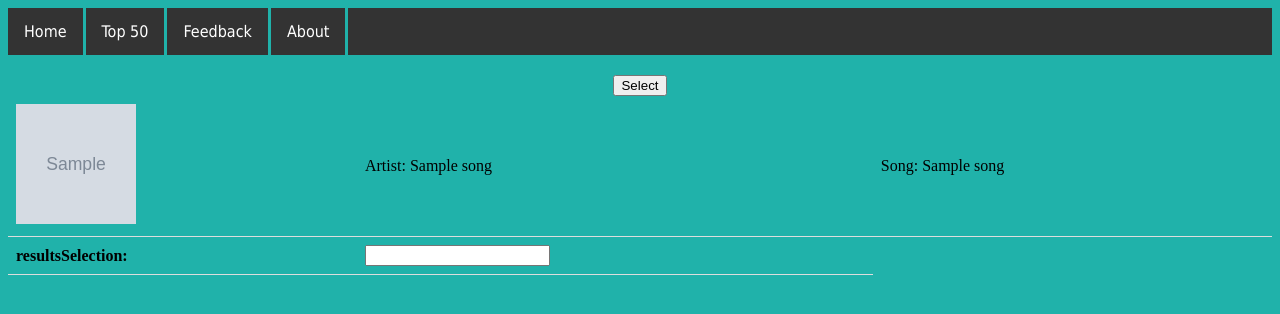
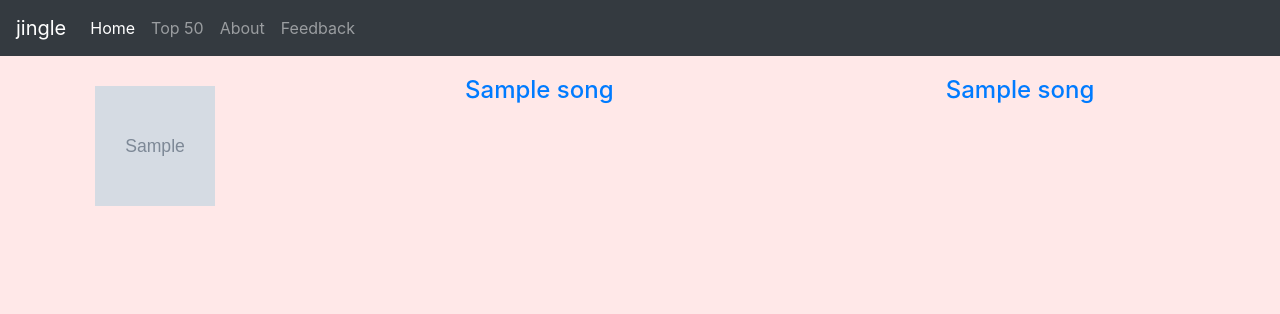
Before and after one commit to dantecoupet/jingle, a Django app: template project/jingle/templates/jingle/top_results.html in a window 1280 px wide. Shown: the top 314 px of the page. Run offline with Django 3.2, Linux system fonts and the light colour scheme; tables that the repository leaves empty hold one stand-in row (values such as "Sample post"); the template is opened without the code that fills it: values that come from a table or form of the project are taken from there, most other values are stand-ins (such as "Sample title", 1, 10 or a date in 2020); grey boxes marked "Sample" are stand-in pictures; some libraries are stand-ins or nearby versions.

Commit message:
implemented css (dante)
made the home page look nicer
made the search results page nicer

```diff
--- a/project/django_project/settings.py
+++ b/project/django_project/settings.py
@@ -25,7 +25,7 @@ SECRET_KEY = '@x%j8tmq$(qp64z@o!hlgzop9njvfcxp4%pw+!#q(3*i&fbl$9'
 # SECURITY WARNING: don't run with debug turned on in production!
 DEBUG = True
 
-ALLOWED_HOSTS = ['144.174.212.122','localhost','10.136.238.246']
+ALLOWED_HOSTS = ['144.174.212.122','localhost','10.136.238.246','127.0.0.1']
 
 
 # Application definition
--- a/project/feedback.txt
+++ b/project/feedback.txt
@@ -1,3 +1,9 @@
 
 04/02/2020 22:41:
 Hello Hello test tes
+
+04/02/2020 22:55:
+poop
+
+04/02/2020 23:35:
+my poop is stinky
--- a/project/jingle/static/jingle/homePage.css
+++ b/project/jingle/static/jingle/homePage.css
@@ -1,5 +1,5 @@
 /*Search Bar CSS*/
-input{
+input {
 	font-family: Tahoma, Geneva, sans-serif;
 	outline: none;
 	width:50px;
@@ -22,7 +22,3 @@ input:hover{
 	padding:0px 20px 0px 45px;
 	color:#333;
 }
-
-div{
-	padding-top: 250px;
-}
--- a/project/jingle/static/jingle/navBar.css
+++ /dev/null
@@ -1,41 +0,0 @@
-ul {
-	list-style-type: none;
-	margin: 0;
-	padding: 0;
-	overflow: hidden;
-	background-color: #333;
-	position: -webkit-sticky; /* Safari */
-	position: sticky;
-	top: 0;
-}
-
-li {
-	float: left;
-	border-right: 3px solid lightseagreen;
-}
-
-li a {
-	font-family: Tahoma, Geneva, sans-serif;
-	display: block;
-	color: white;
-	text-align: center;
-	padding: 14px 16px;
-	text-decoration: none;
-}
-
-/* Change the link color to #111 (black) on hover */
-li a:hover {
-	background-color: #111;
-}
-.active {
-	background-color: #4CAF50;
-}
-
-div{
-	padding-top: 20px;
-}
-
-body{
-	background:lightseagreen;
-	text-align:center;
-}
--- a/project/jingle/static/jingle/searchResults.css
+++ b/project/jingle/static/jingle/searchResults.css
@@ -1,16 +1,12 @@
-table {
-	border-collapse: collapse;
-	width: 100%;
+div.result-row:hover {
+	background-color: #FFD6D7;
 }
 
-th, td {
-	padding: 8px;
-	text-align: left;
-	border-bottom: 1px solid #ddd;
+.result-row {
+	margin-top: 20px;
+	margin-bottom: 20px;
 }
 
-tr:hover {background-color:#f5f5f5;}
-
-div{
-	padding-top: 20px;
+.result-img {
+	margin: 10px;
 }
--- /dev/null
+++ b/project/jingle/static/jingle/styles.css
@@ -0,0 +1,3 @@
+.custom-bg {
+    background-color: #FFE8E8;
+}
--- a/project/jingle/templates/jingle/top_results.html
+++ b/project/jingle/templates/jingle/top_results.html
@@ -1,43 +1,70 @@
+{% load static %}
 <!DOCTYPE html>
-<html>
+<!--[if lt IE 7]>      <html class="no-js lt-ie9 lt-ie8 lt-ie7"> <![endif]-->
+<!--[if IE 7]>         <html class="no-js lt-ie9 lt-ie8"> <![endif]-->
+<!--[if IE 8]>         <html class="no-js lt-ie9"> <![endif]-->
+<!--[if gt IE 8]><!--> <html class="no-js"> <!--<![endif]-->
 	<head>
+		<meta charset="utf-8">
+		<meta http-equiv="X-UA-Compatible" content="IE=edge">
 		<title>Search Results</title>
+		<meta name="description" content="">
+		<meta name="viewport" content="width=device-width, initial-scale=1">
+		<link rel="stylesheet" type="text/css" href="{% static 'jingle/searchresults.css' %}">
+		<link rel="stylesheet" type="text/css" href="{% static 'jingle/styles.css' %}">
+		<link rel="stylesheet" href="https://stackpath.bootstrapcdn.com/bootstrap/4.4.1/css/bootstrap.min.css" integrity="sha384-Vkoo8x4CGsO3+Hhxv8T/Q5PaXtkKtu6ug5TOeNV6gBiFeWPGFN9MuhOf23Q9Ifjh" crossorigin="anonymous">
 	</head>
+	<body class="custom-bg">
+		<!--[if lt IE 7]>
+			<p class="browsehappy">You are using an <strong>outdated</strong> browser. Please <a href="#">upgrade your browser</a> to improve your experience.</p>
+		<![endif]-->
 
-	{% load static %}
-	<link rel="stylesheet" type="text/css" href="{% static 'jingle/navBar.css' %}">
-	<ul>
-		<li><a href="/">Home</a></li>
-		<li><a href="">Top 50</a></li>
-		<li><a href="/feedback/">Feedback</a></li>
-		<li><a href="">About</a></li>
-	</ul>
+		<nav class="navbar navbar-expand-lg navbar-dark bg-dark">
+			<span class="navbar-brand" href="#">jingle</span>
+			<div class="collapse navbar-collapse" id="navbarNav">
+				<ul class="navbar-nav">
+				<li class="nav-item active">
+					<a class="nav-link" href="/">Home</a>
+				</li>
+				<li class="nav-item">
+					<a class="nav-link" href="#">Top 50</a>
+				</li>
+				<li class="nav-item">
+					<a class="nav-link" href="#">About</a>
+				</li>
+				<li class="nav-item">
+					<a class="nav-link" href="/feedback/">Feedback</a>
+				</li>
+				</ul>
+			</div>
+		</nav>
 
+		{% for song in songs %}
+		<div class="container">
+			<a href="/song/{{ song.spotify_id }}/">
+				<div class="row result-row">
+					<div class="col-md-4 col-xs-4">
+						{% if song.song_cover_url != "" %}
+						<img class="result-img" src="{{ song.song_cover_url }}" height="120" width="120">
+						{% endif %}
+					</div>
+					<div class="col-md-4 col-xs-4">
+						{% if song.artist_name != "" %}
+						<h4>{{ song.artist_name }}</h4>
+						{% endif %}
+					</div>
+					<div class="col-md-4 col-xs-4 text-center">
+						{% if song.song_name != "" %}
+						<h4>{{ song.song_name }}</h4>
+						{% endif %}
+					</div>
+				</div>
+			</a>
+		</div>
+		{% endfor %}
 
-	<link rel="stylesheet" type="text/css" href="{% static 'jingle/searchResults.css' %}">
-
-	<div></div>
-
-	<table>
-		{% for song in songs %}
-		<tr>
-			<td>{% if song.song_cover_url != "" %}
-			<img src="{{ song.song_cover_url }}" height="120" width="120">
-			{% endif %}</td>
-			<td>{% if song.artist_name != "" %}
-			Artist: {{ song.artist_name }}
-			{% endif %}</td>
-			<td>{% if song.song_name != "" %}
-			Song: {{ song.song_name }}
-			{% endif %}</td>
-			<td>
-				<form action='/song/{{ song.spotify_id }}/' method="post">
-					{% csrf_token %}
-					{{ form }}
-					<input type="submit" name="resultsSelection"  value="Select">
-				</form>
-			</td>
-		</tr>
-		{% endfor %}
-	</table>
+		<script src="https://code.jquery.com/jquery-3.4.1.slim.min.js" integrity="sha384-J6qa4849blE2+poT4WnyKhv5vZF5SrPo0iEjwBvKU7imGFAV0wwj1yYfoRSJoZ+n" crossorigin="anonymous"></script>
+		<script src="https://cdn.jsdelivr.net/npm/popper.js@1.16.0/dist/umd/popper.min.js" integrity="sha384-Q6E9RHvbIyZFJoft+2mJbHaEWldlvI9IOYy5n3zV9zzTtmI3UksdQRVvoxMfooAo" crossorigin="anonymous"></script>
+		<script src="https://stackpath.bootstrapcdn.com/bootstrap/4.4.1/js/bootstrap.min.js" integrity="sha384-wfSDF2E50Y2D1uUdj0O3uMBJnjuUD4Ih7YwaYd1iqfktj0Uod8GCExl3Og8ifwB6" crossorigin="anonymous"></script>
+	</body>
 </html>
```
Also changed, not shown: project/jingle/templates/jingle/home.html (+56 -20 lines), project/jingle/templates/jingle/results.html (+48 -35 lines), project/jingle/static/jingle/jingle-logo.png (added).
